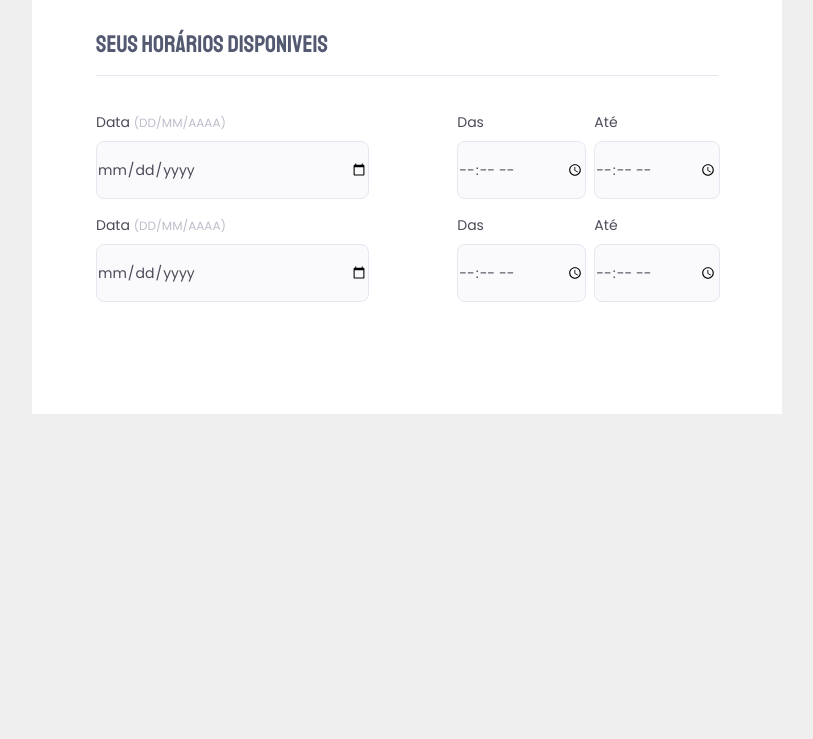
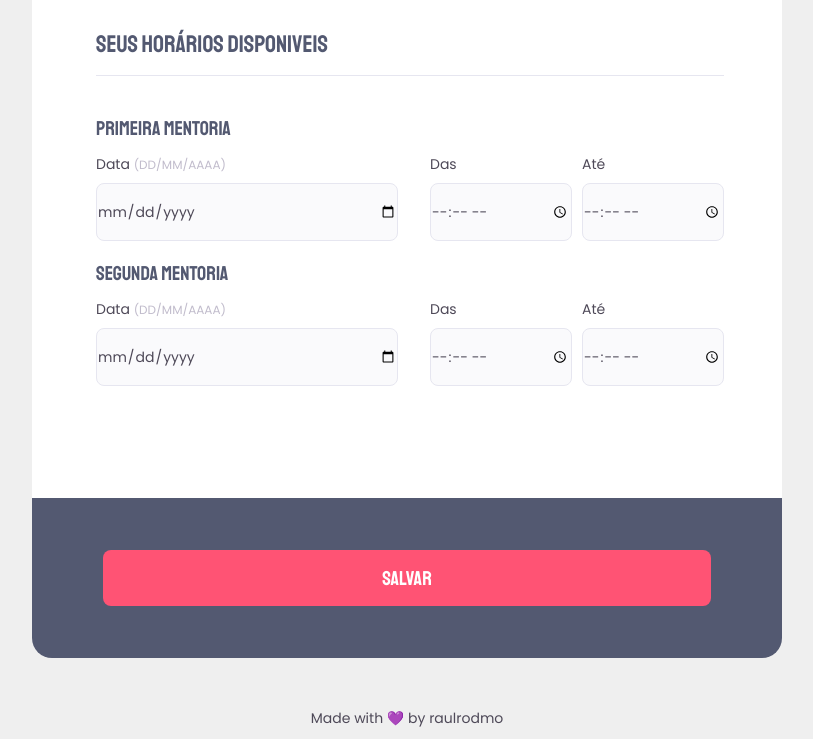
Before and after one commit to raulrodmo/Stage03ExplorerDesafioIntermediario01, a plain HTML site: page index.html in a window 1280 px wide. Shown: the part 1005-1744 px from the top of the page, without its empty margins (233-1046 px from the left). Before the commit the page ends 1419 px from the top, so only its background shows below. Drawn offline with Linux system fonts and the light colour scheme.

Commit message:
add readme

```diff
--- a/index.html
+++ b/index.html
@@ -25,7 +25,7 @@
       <p>Preencha o formulário abaixo para agendar a sua mentoria</p>
     </header>
 
-    <form action="" method="">
+    <form action="" method="" id="form">
 
       <fieldset>
         <legend>INFORMAÇÕES PESSOAIS</legend>
@@ -61,6 +61,9 @@
 
       <fieldset>
         <legend>SEUS HORÁRIOS DISPONIVEIS</legend>
+
+          <h2>PRIMEIRA MENTORIA</h2>
+
           <div class="firt_mentoring">
 
             <div class="date">
@@ -83,6 +86,8 @@
             </div>
 
           </div>
+
+          <h2>SEGUNDA MENTORIA</h2>
 
           <div class="second_mentoring">
 
@@ -109,10 +114,16 @@
 
     </form>
 
+    <div class="submit_forms">
+    <input form="form" type="submit" value="SALVAR">
+    </div>
+
   </div>
 
-
-
+  <footer>
+    <p>Made with 💜 by raulrodmo</p>
+  </footer>
 
 </body>
+
 </html>
--- a/style.css
+++ b/style.css
@@ -94,6 +94,10 @@ input{
   background: #FAFAFC;
 }
 
+input:hover{
+  border: 1px solid #aaaab1;
+}
+
 .input_name{
   display: flex;
   justify-content: space-between;
@@ -102,6 +106,19 @@ input{
 
 .input_name input{
   width: 300px;
+}
+
+h2{
+  font-family: 'Staatliches';
+  font-size: 20px;
+  font-weight: 400;
+
+  line-height: 34px;
+
+  color: #535971;
+
+  margin-bottom: 8px;
+
 }
 
 .firt_mentoring{
@@ -120,7 +137,7 @@ input{
   width: 100%;
 }
 
-input .date{
+.date input{
   width: 300px;
 }
 
@@ -130,6 +147,41 @@ input .date{
   gap:10px;
 }
 
-.datetime label{
-  width: 100%;
+.datetime input{
+  width: 140px;
 }
+
+.submit_forms{
+  width: 750px;
+  height: 160px;
+  border-radius: 0 0 20px 20px;
+
+  background: #535971;
+
+  display: flex;
+  align-items: center;
+  justify-content: center;
+}
+
+.submit_forms input{
+  width: 608px;
+  border: none;
+  margin: 0 auto;
+
+  background: #FF5374;
+
+  font-family: 'Staatliches';
+  font-size: 20px;
+  color: #FFFFFF;
+}
+
+.submit_forms input:hover{
+  background: #fa6482;
+  cursor: pointer;
+}
+
+footer{
+  display: flex;
+  justify-content: center;
+  margin: 50px auto 10px;
+}
```
Also changed, not shown: 1 other file.
